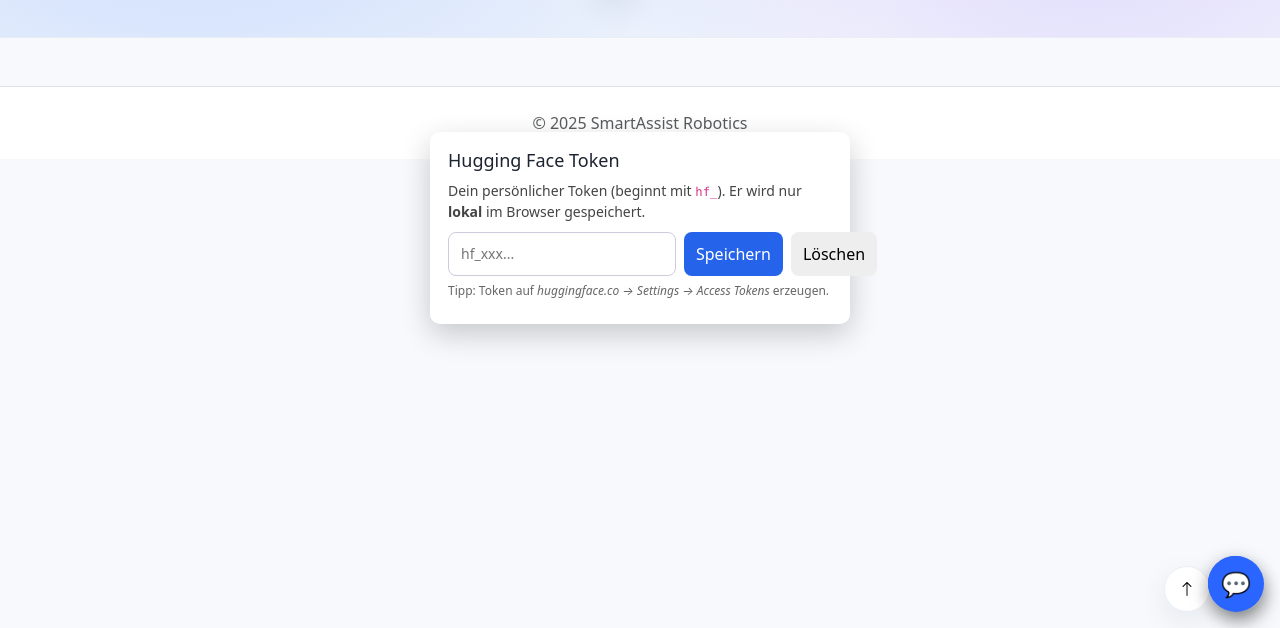
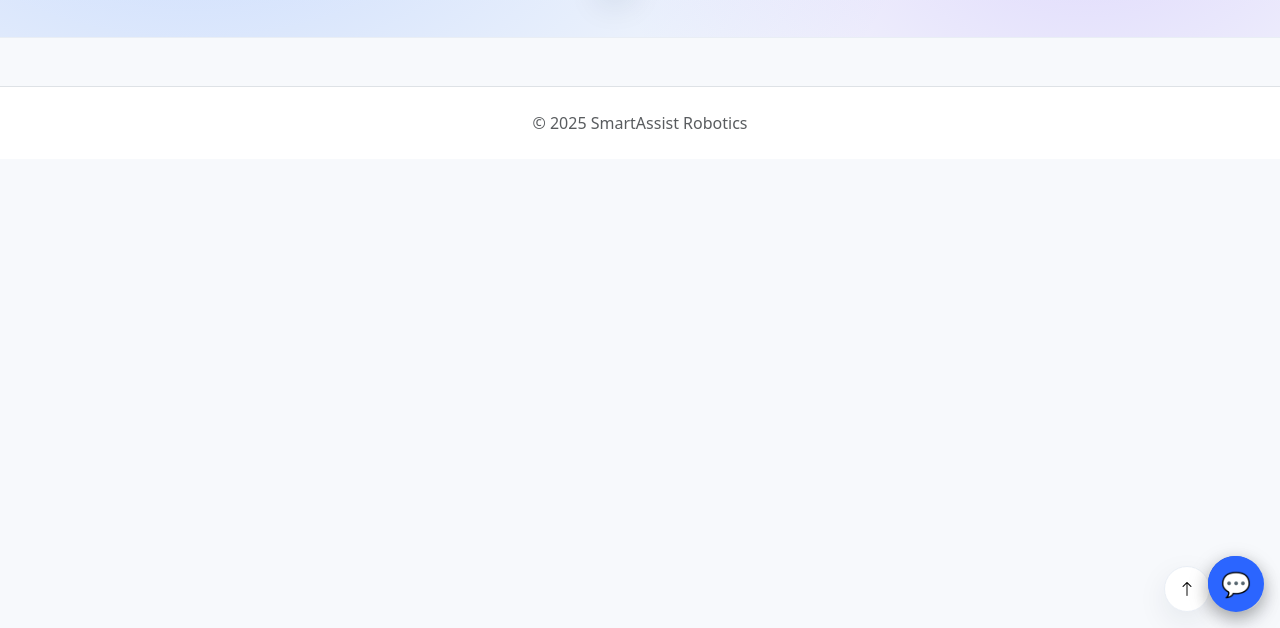
Before and after one commit to smartlivingberlin/roboteverlive, a plain HTML site: page katalog.html in a window 1280 px wide. Shown: the part 172-800 px from the top of the page. Drawn offline with nearby package versions, Linux system fonts and the light colour scheme.

Commit message:
fix: HF-Token-Popup deaktiviert, nur auf Index

```diff
--- a/katalog.html
+++ b/katalog.html
@@ -101,7 +101,6 @@
 <script src="assets/product-schema.js"></script>
 <script src="assets/lang.js"></script>
 <script src="assets/affiliates.js"></script>
-  <script src="assets/bot-token.js"></script>
   <script src="scripts/mini-bot.js"></script>
   <script src="scripts/sa-lite-bot.js" defer></script>
 </body>
```
Also changed, not shown: kontakt.html (+0 -1 lines), news.html (+0 -1 lines), partner.html (+0 -1 lines), stories.html (+0 -1 lines), trends.html (+0 -1 lines).
